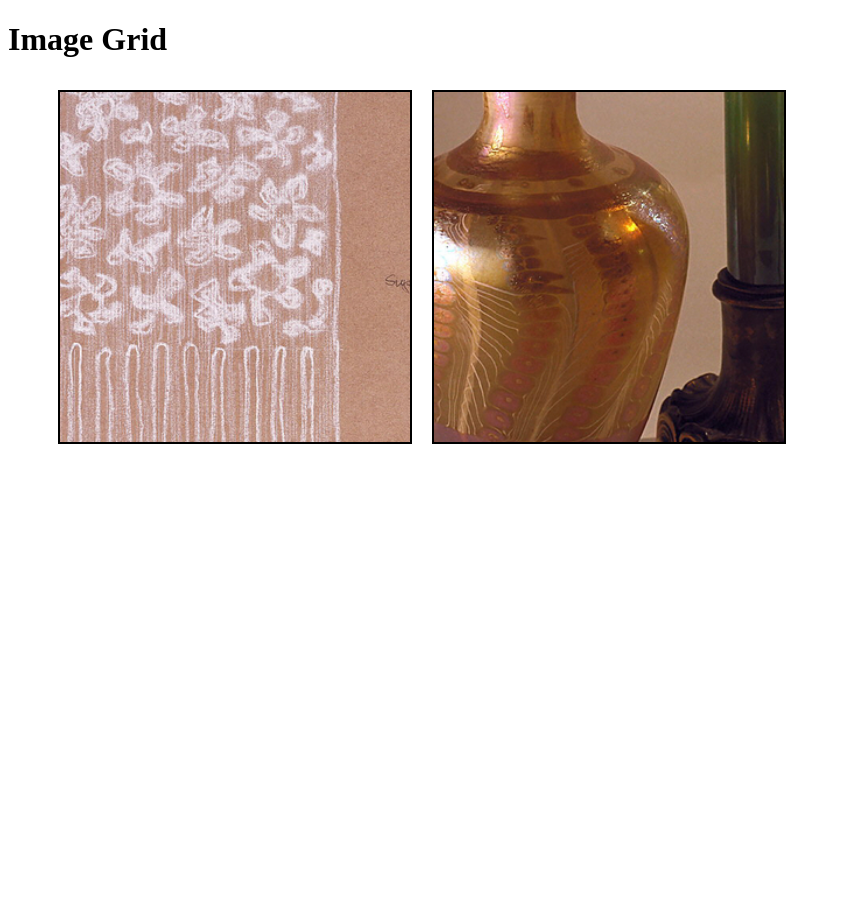
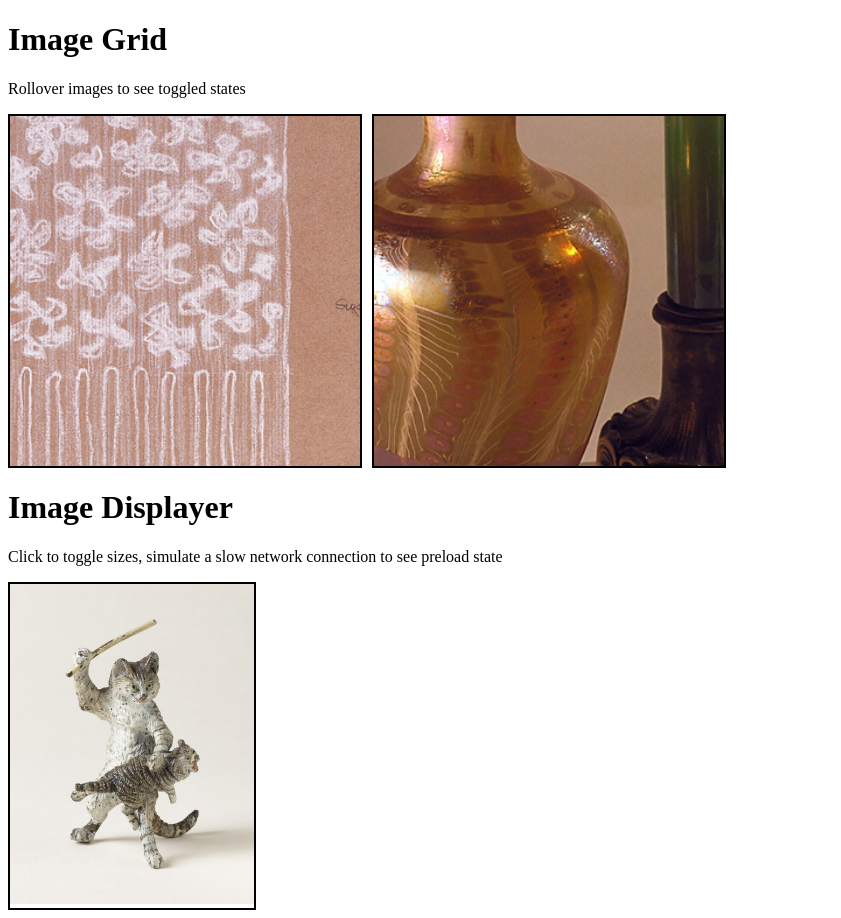
Before and after one commit to cooperhewitt/js-cooperhewitt-images, a plain HTML site: page index.html in a window 1280 px wide. Shown: the whole page, without its empty margins (0-841 px from the left). Before the commit the page ends 800 px from the top, so only its background shows below. Drawn offline with nearby package versions, Linux system fonts and the light colour scheme.

Commit message:
adding imageDisplayer

```diff
--- a/cooperhewitt.images.css
+++ b/cooperhewitt.images.css
@@ -3,6 +3,11 @@
 /* Image Grid */
 .thumbnail { width: 350px; }
 .thumbnail .image-wrapper { height: 0px; padding-bottom: 100%; position: relative; width: 100%; }
-.thumbnail .image-wrapper a { border: 2px solid #000; display: block; height: 100%; overflow: hidden; position: absolute; text-align: center; width: 100%;}
+.thumbnail .image-wrapper a { display: block; height: 100%; overflow: hidden; position: absolute; text-align: center; width: 100%;}
 .thumbnail .image-wrapper img { position: relative; width: 100%; }
 .thumbnail .image-wrapper img.portrait { height: 100%; width: auto; }
+
+/* Image Displayer */
+.picture-holder a { display: inline-block; }
+.picture-holder .collapsed { } /* adjust to your desired styling */
+.picture-holder .expanded { } /* adjust to your desired styling */
--- a/index.html
+++ b/index.html
@@ -5,10 +5,15 @@
 
     <script type="text/javascript" src="https://code.jquery.com/jquery-2.1.3.min.js"></script>
     <script type="text/javascript" src="jquery.imageGrid.js"></script>
+    <script type="text/javascript" src="jquery.imageDisplayer.js"></script>
 
     <script type="text/javascript">
       $(window).load(function(){
         $('#imageGrid').imageGrid();
+      });
+
+      $(document).ready(function(){
+        $('#imageDisplayer').imageDisplayer();
       });
     </script>
 
@@ -16,12 +21,16 @@
 
     <!-- these styles make the example look better but don't necessarily belong in the codebase itself. -->
     <style>
-      .thumbnail { display: inline-block; margin: 10px; }
+      .picture-holder .collapsed { height: 320px; }
+      .thumbnail { display: inline-block; margin-right: 10px; }
+      a { border: 2px solid #000; }
+      ul { margin: 0; padding: 0; }
     </style>
   </head>
 
   <body>
     <h1>Image Grid</h1>
+    <p>Rollover images to see toggled states</p>
     <ul id="imageGrid" class="thumbnails" data-mouseout-image-size="out" data-mouseout-class-name="out" data-mouseover-image-size="over" data-mouseover-class-name="over">
       <li class="thumbnail">
 	<a href="#">
@@ -34,5 +43,14 @@
 	</a>
       </li>
     </ul>
+
+    <h1>Image Displayer</h1>
+    <p>Click to toggle sizes, simulate a slow network connection to see preload state</p>
+    <div id="imageDisplayer" class="picture-holder" data-image-loading-src="images/cat_load.gif">
+      <a href="images/cat_full.jpg">
+	<img src="images/cat_full.jpg" data-allow-redraw />
+      </a>
+    </div>
+
   </body>
 </html>
--- /dev/null
+++ b/jquery.imageDisplayer.js
@@ -0,0 +1,54 @@
+(function($) {
+	/*
+	this creates the click-to-scale functionality on object pages. It should called from the document ready, so that
+	that the DOM has loaded but the image hasn't. It works by grabbing the default full-sized image and intercepting its
+	load, instead putting a smaller preload image into the DOM while continuing to load the full-size image in a hidden
+	img element (this ensures non-JS users see the full-size image, even if it takes a little longer to load).
+
+	It also applies scaling code that toggles between a scaled and unscaled image on click.
+	*/
+	var _initImageDisplayer = function($el) {
+		$image = $el.find("img");
+
+		if($image.length == 0 || ! $image.is('[data-allow-redraw]')) return;
+
+		var imageSrc = $image.attr('src');
+		var fullImageSrc = $el.data('image-full-src');
+		var loadImageSrc = $el.data('image-loading-src');
+
+		//add loading image
+		var $loadingImage = $('<img />');
+		$loadingImage
+//			.addClass('img-responsive')
+			.attr('src', loadImageSrc)
+			.insertAfter($image);
+
+		//remove full size img
+		$image.remove();
+
+		//add load listener to full size img
+		$image.on('load', function() {
+			//hide dither, show full size
+			$loadingImage.addClass('hidden');
+			$image.addClass('collapsed').removeClass('hidden');
+
+			//if the image being loaded is the error image, don't continue to implement scaling functionality
+			if($image.data('load-error')) return;
+
+			//toggle between full/scaled on click
+			$image.parent('a').on('click', function(e) {
+				e.preventDefault();
+				$image.toggleClass('expanded collapsed');
+				_scaleImage($image);
+			});
+		});
+
+		//add full size back to kick off load
+		//remove and readd src to force our onload handler to be executed if the image has already loaded from cache
+		$image.addClass('hidden').attr('src', '').attr('src', imageSrc).insertBefore($loadingImage);
+	};
+
+	$.fn.imageDisplayer = function() {
+		_initImageDisplayer(this);
+	};
+})(jQuery);
```
Also changed, not shown: images/cat_full.jpg (added), images/cat_load.gif (added), 1 other file.
